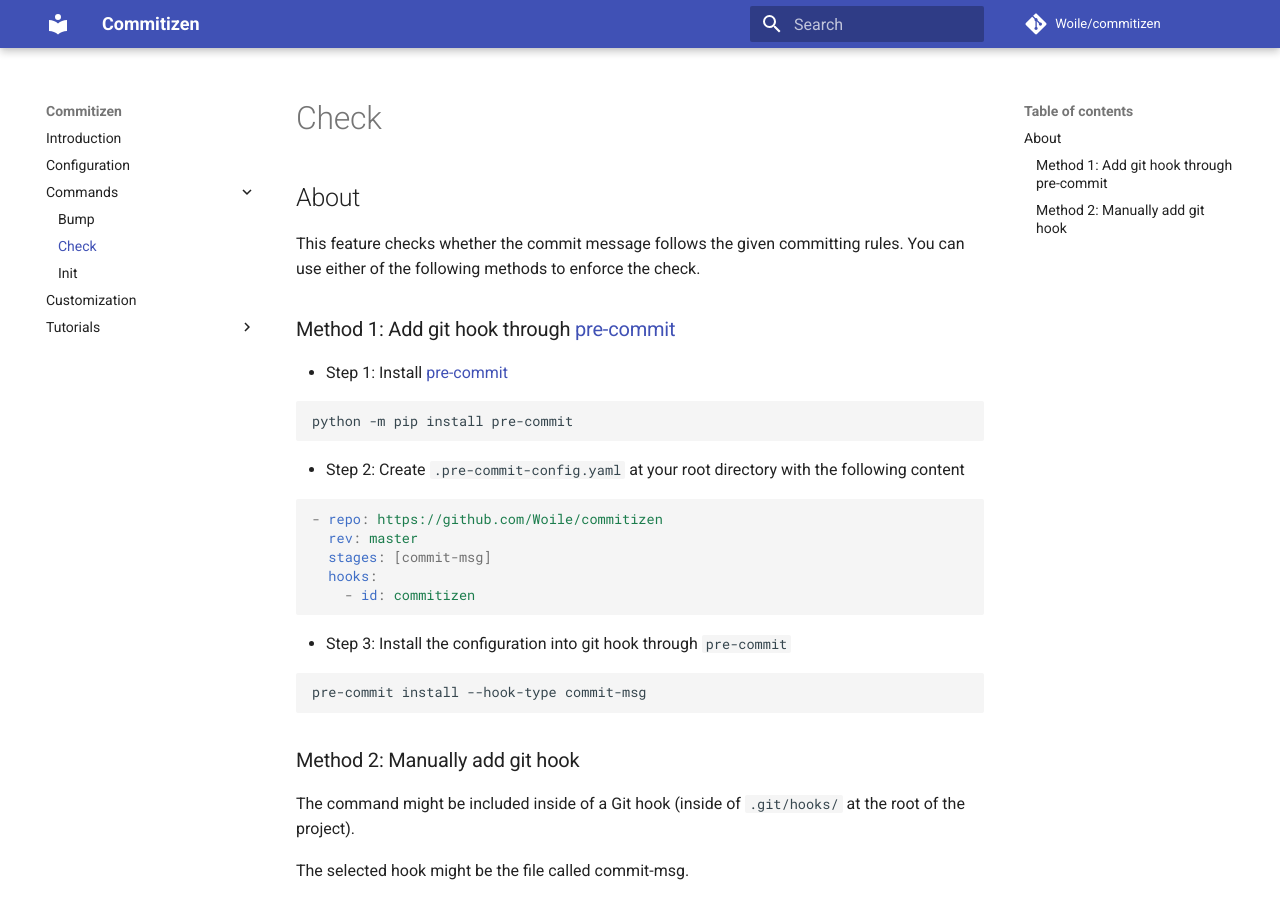
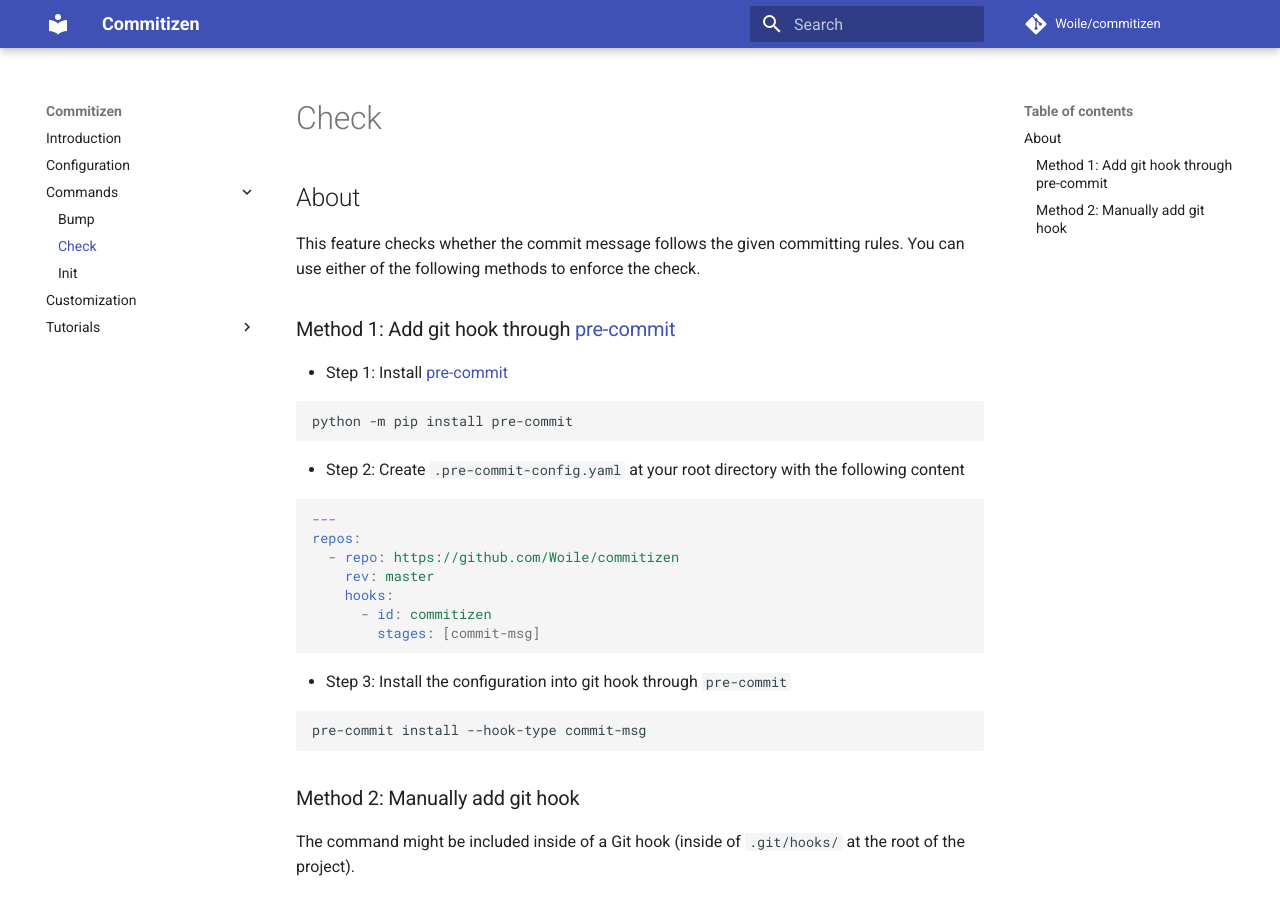
Before and after one commit to commitizen-tools/commitizen, an MkDocs documentation site: the page built from docs/check.md, in a window 1280 px wide and 900 px high. Built offline with MkDocs 1.6.1 and Material for MkDocs 9.7.7, drawn with Linux system fonts in a browser that asks for light colours; comment, search, counter and statistics services are not loaded; some of the changed lines change nothing that is shown.

Commit message:
docs(check): fix pre-commit setup

````diff
--- a/docs/check.md
+++ b/docs/check.md
@@ -14,11 +14,13 @@
 * Step 2: Create `.pre-commit-config.yaml` at your root directory with the following content
 
 ```yaml
-- repo: https://github.com/Woile/commitizen
-  rev: master
-  stages: [commit-msg]
-  hooks:
-    - id: commitizen
+---
+repos:
+  - repo: https://github.com/Woile/commitizen
+    rev: master
+    hooks:
+      - id: commitizen
+        stages: [commit-msg]
 ```
 
 * Step 3: Install the configuration into git hook through `pre-commit`
````
